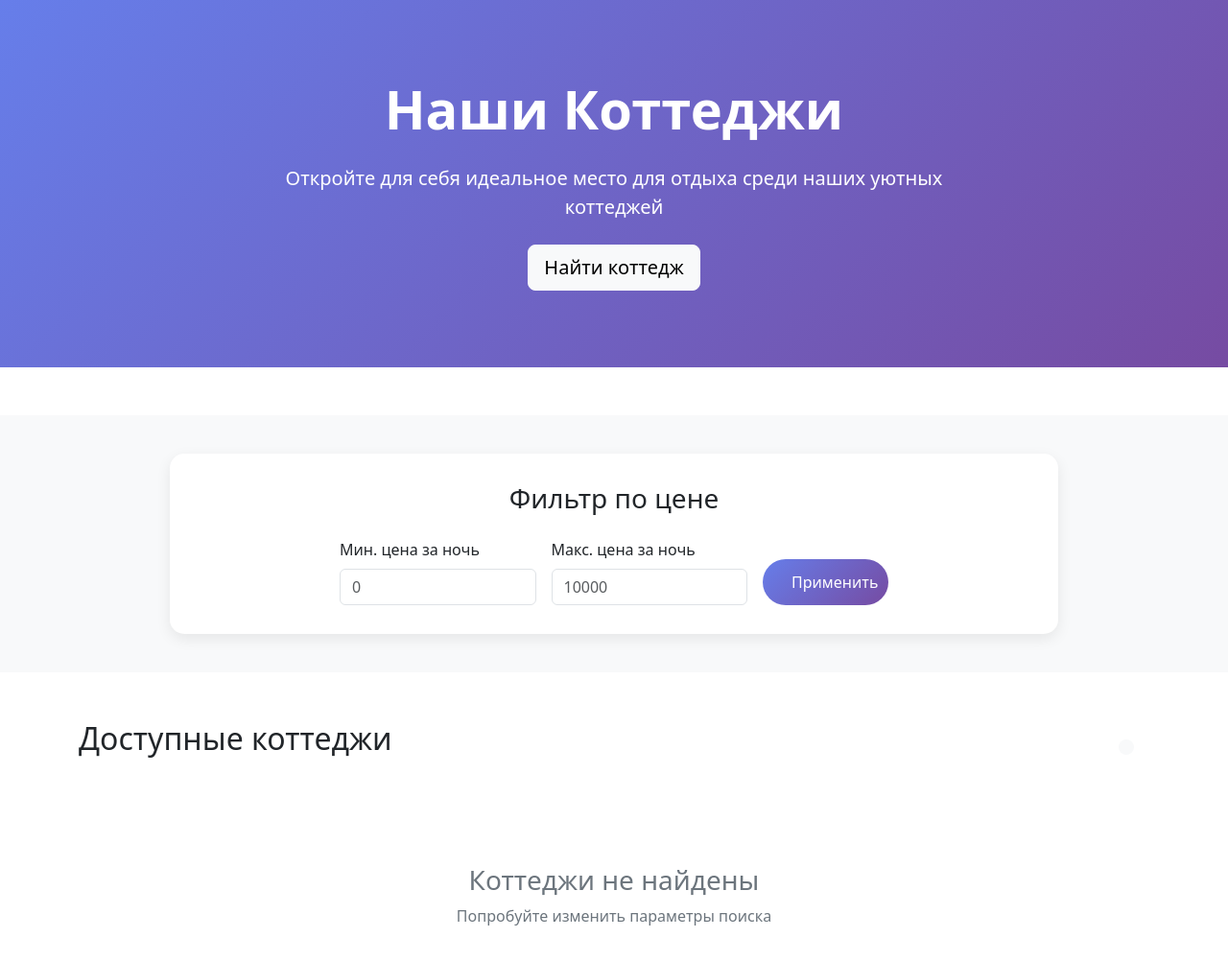
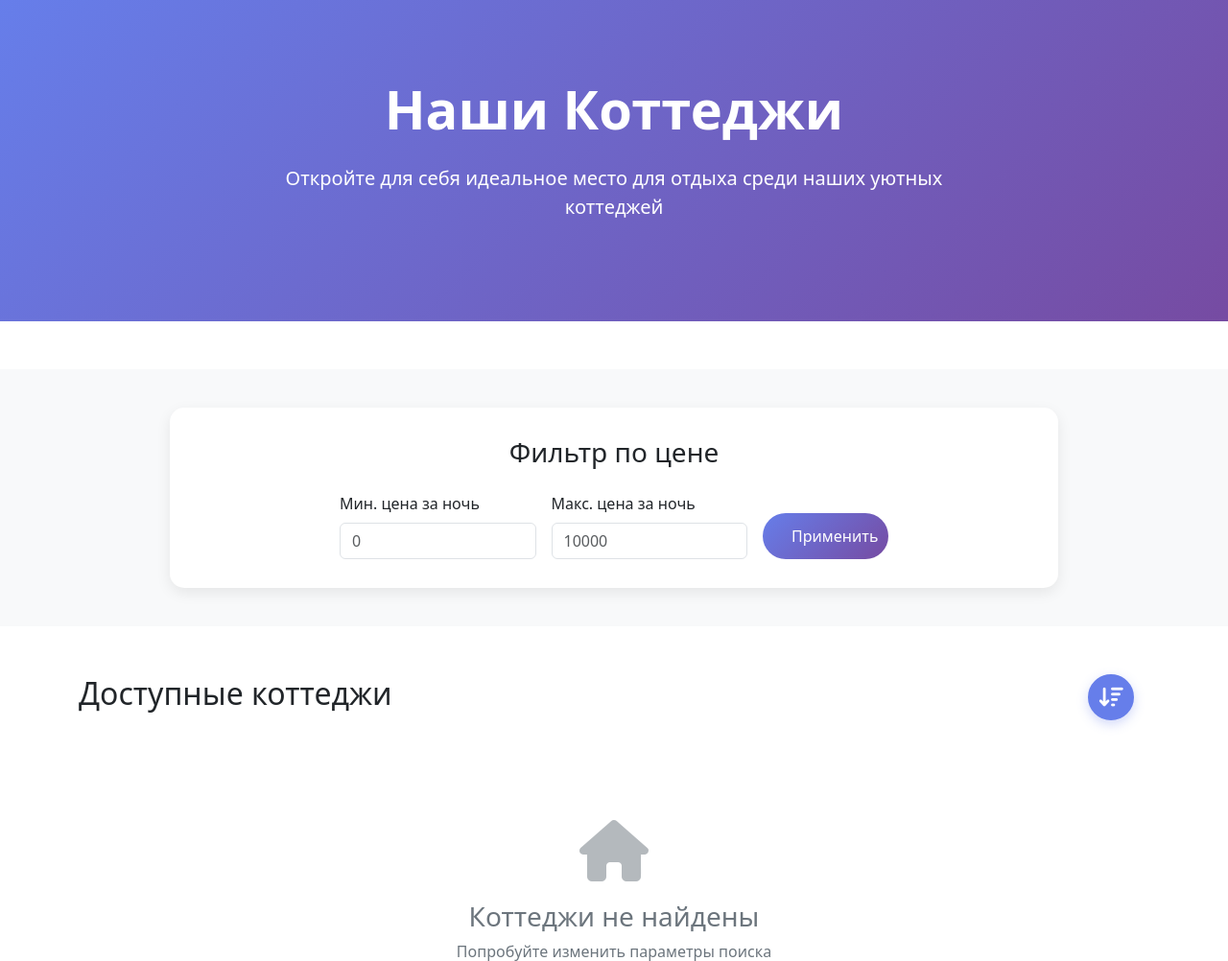
Before and after one commit to AndyKimLi/cottage_booking, a Django app: page /cottages/page/ in a window 1280 px wide. Shown: the part 56-1058 px from the top of the page at 96% size. Run offline with Django 4.2, Linux system fonts and the light colour scheme; data that the repository does not hold is empty; parts of the project's set-up code (start-up, migrations or seed data) failed here and were passed over; some libraries are stand-ins or nearby versions.

Commit message:
Fix sort button visibility and remove unnecessary elements
- Removed 'Find cottage' button from hero section (redundant on cottages page)
- Fixed Font Awesome connection in base template with proper CDN link
- Removed incorrect Font Awesome script tags from individual templates
- Enhanced sort button styling:
  - Larger size (48x48px) for better visibility
  - More prominent background and border
  - Better hover effects with shadow
  - Active state with purple background
- Sort button should now be clearly visible next to 'Available cottages' header

```diff
--- a/templates/base/base.html
+++ b/templates/base/base.html
@@ -8,6 +8,9 @@
 
     <!-- Bootstrap CSS -->
     <link href="https://cdn.jsdelivr.net/npm/bootstrap@5.3.8/dist/css/bootstrap.min.css" rel="stylesheet" integrity="sha384-sRIl4kxILFvY47J16cr9ZwB07vP4J8+LH7qKQnuqkuIAvNWLzeN8tE5YBujZqJLB" crossorigin="anonymous">
+
+    <!-- Font Awesome -->
+    <link rel="stylesheet" href="https://cdnjs.cloudflare.com/ajax/libs/font-awesome/6.4.0/css/all.min.css" integrity="sha512-iecdLmaskl7CVkqkXNQ/ZH/XLlvWZOJyj7Yy7tcenmpD1ypASozpmT/E0iPtmFIB46ZmdtAc9eNBvH0H/ZpiBw==" crossorigin="anonymous" referrerpolicy="no-referrer" />
 
     {% block extra_css %}{% endblock %}
 
--- a/templates/core/index_2.html
+++ b/templates/core/index_2.html
@@ -383,5 +383,4 @@
 
 {% block extra_js %}
 <!-- Font Awesome для иконок -->
-<script src="https://kit.fontawesome.com/your-fontawesome-kit.js" crossorigin="anonymous"></script>
 {% endblock %}
--- a/templates/cottages/cottages.html
+++ b/templates/cottages/cottages.html
@@ -140,25 +140,34 @@
     }
 
     .sort-btn {
-        background: none;
-        border: none;
-        color: #6c757d;
-        font-size: 1.2rem;
-        padding: 8px;
+        background: #f8f9fa;
+        border: 2px solid #e9ecef;
+        color: #495057;
+        font-size: 1.4rem;
+        padding: 12px;
         border-radius: 50%;
         transition: all 0.3s ease;
         cursor: pointer;
+        width: 48px;
+        height: 48px;
+        display: flex;
+        align-items: center;
+        justify-content: center;
     }
 
     .sort-btn:hover {
-        background: #f8f9fa;
-        color: #667eea;
-        transform: scale(1.1);
+        background: #667eea;
+        color: white;
+        border-color: #667eea;
+        transform: scale(1.05);
+        box-shadow: 0 4px 12px rgba(102, 126, 234, 0.3);
     }
 
     .sort-btn.active {
-        color: #667eea;
-        background: #f8f9fa;
+        color: white;
+        background: #667eea;
+        border-color: #667eea;
+        box-shadow: 0 4px 12px rgba(102, 126, 234, 0.3);
     }
 
     .sort-dropdown {
@@ -214,7 +223,6 @@
             <div class="col-lg-8 mx-auto text-center">
                 <h1 class="display-4 fw-bold mb-4">Наши Коттеджи</h1>
                 <p class="lead mb-4">Откройте для себя идеальное место для отдыха среди наших уютных коттеджей</p>
-                <a href="#search" class="btn btn-light btn-lg">Найти коттедж</a>
             </div>
         </div>
     </div>
@@ -667,6 +675,4 @@ function bookCottage(cottageId) {
 }
 </script>
 
-<!-- Font Awesome for icons -->
-<script src="https://kit.fontawesome.com/your-fontawesome-kit.js" crossorigin="anonymous"></script>
 {% endblock %}
```
